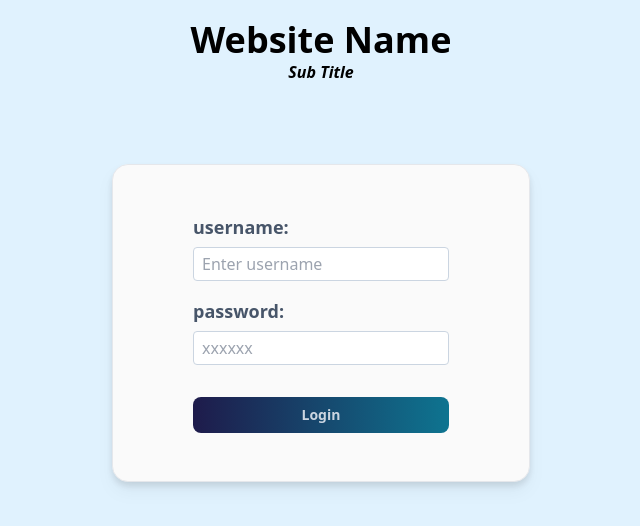
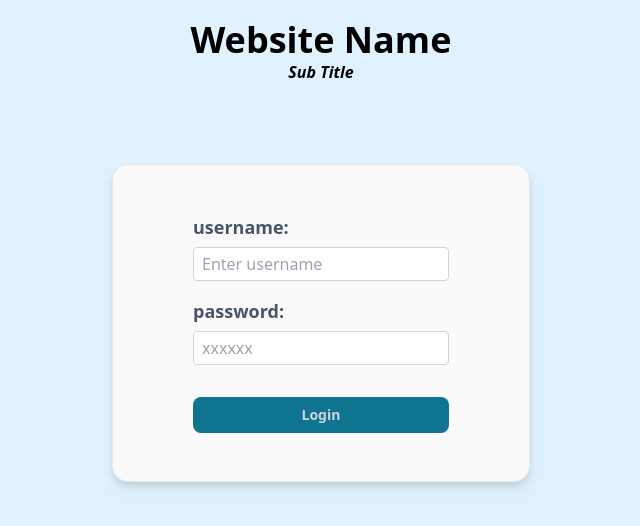
Before and after one commit to Salil-Narvekar/appleWebsite, a React (Create React App) app: page /#/login in a window 1280 px wide. Shown: the top 526 px of the page, without its empty margins (319-959 px from the left). Built offline with nearby package versions, Linux system fonts and the light colour scheme.

Commit message:
commit 22/03 11:00pm

```diff
--- a/src/Components/ButtonMain.jsx
+++ b/src/Components/ButtonMain.jsx
@@ -7,15 +7,15 @@ const ButtonMain = ({ buttonLable, name, onClick, disabled, size, color }) => {
                 className=
                 {
                     size === "small" && color === "green" ?
-                        "py-1 pl-2 pr-2 bg-gradient-to-r from-green-700 to-green-500 text-white text-sm transition duration-500 ease-in-out hover:scale-95 hover:bg-gradient-to-l hover:text-white cursor-pointer rounded-lg sm:w-full w-full font-semibold"
+                        "py-1 pl-2 pr-2  bg-green-600 text-white text-sm transition duration-500 ease-in-out hover:scale-95 hover:bg-green-800 hover:text-white cursor-pointer rounded-lg sm:w-full w-full font-semibold"
                         : size === "small" ?
-                            "py-1 pl-2 pr-2 bg-gradient-to-r from-indigo-950 to-cyan-700 text-slate-300 text-sm transition duration-500 ease-in-out hover:scale-95 hover:bg-gradient-to-l hover:text-white cursor-pointer rounded-lg sm:w-full w-full font-semibold"
+                            "py-1 pl-2 pr-2 bg-cyan-700 text-slate-300 text-sm transition duration-500 ease-in-out hover:scale-95 hover:bg-cyan-900 hover:text-white cursor-pointer rounded-lg sm:w-full w-full font-semibold"
                             : color === "green" ?
-                                "py-2 pl-4 pr-4 bg-gradient-to-r from-green-700 to-green-500 text-white text-sm transition duration-500 ease-in-out hover:scale-95 hover:bg-gradient-to-l hover:text-white cursor-pointer rounded-lg sm:w-full w-full font-semibold"
+                                "py-2 pl-4 pr-4 bg-green-600 text-white text-sm transition duration-500 ease-in-out hover:scale-95 hover:bg-green-800 hover:text-white cursor-pointer rounded-lg sm:w-full w-full font-semibold"
                                 : color === "red" ?
-                                    "py-2 pl-4 pr-4 bg-gradient-to-r from-red-800 to-red-700 text-white text-sm transition duration-500 ease-in-out hover:scale-95 hover:bg-gradient-to-l hover:text-white cursor-pointer rounded-lg sm:w-full w-full font-semibold"
+                                    "py-2 pl-4 pr-4 bg-red-800 text-white text-sm transition duration-500 ease-in-out hover:scale-95 hover:bg-red-900 hover:text-white cursor-pointer rounded-lg sm:w-full w-full font-semibold"
                                     :
-                                    "py-2 pl-4 pr-4 bg-gradient-to-r from-indigo-950 to-cyan-700 text-slate-300 text-sm transition duration-500 ease-in-out hover:scale-95 hover:bg-gradient-to-l hover:text-white cursor-pointer rounded-lg sm:w-full w-full font-semibold"
+                                    "py-2 pl-4 pr-4 bg-cyan-700 text-slate-300 text-sm transition duration-500 ease-in-out hover:scale-95 hover:bg-cyan-900 hover:text-white cursor-pointer rounded-lg sm:w-full w-full font-semibold"
                 }
 
                 name={name}
--- a/src/Components/Form.jsx
+++ b/src/Components/Form.jsx
@@ -124,7 +124,7 @@ const Form = () => {
 
                     <div className='sm:h-16'>
                         <div className='grid sm:grid-cols-2 gap-1 '>
-                            <label className='sm:text-lg font-bold text-slate-600'>Select Device: </label>
+                            <label className='sm:text-lg font-bold text-slate-600'>Select device type: </label>
                             <Select
                                 className='bg-white text-slate-600 font-semibold text-sm text-left'
                                 options={devicesList}
--- a/src/Components/Login.jsx
+++ b/src/Components/Login.jsx
@@ -91,7 +91,7 @@ const Login = () => {
 
             {
               validateUsernameFlag && !loader &&
-              <span className='text-red-600 text-xs text-left grid justify-end'>Username required</span>
+              <span className='text-red-700 text-xs text-left grid justify-end'>Username required</span>
             }
           </div>
 
@@ -112,7 +112,7 @@ const Login = () => {
 
             {
               validatePassFlag && !loader &&
-              <span className='text-red-600 text-xs text-left grid justify-end'>Password required</span>
+              <span className='text-red-700 text-xs text-left grid justify-end'>Password required</span>
             }
           </div>
 
@@ -129,7 +129,7 @@ const Login = () => {
 
           {
             invalidCredentials !== '' && !loader &&
-            <span className='text-red-600 text-md font-semibold animate-pulse'> {invalidCredentials} </span>
+            <span className='text-red-700 text-md font-semibold animate-pulse'> {invalidCredentials} </span>
           }
 
         </form>
--- a/src/Components/ValidationMsg.jsx
+++ b/src/Components/ValidationMsg.jsx
@@ -2,7 +2,7 @@ import React from 'react'
 
 const ValidationMsg = ({errorMsg}) => {
   return (
-    <div className='text-xs text-red-950 font-medium mt-1 sm:text-right'>
+    <div className='text-xs text-red-700 font-medium mt-1 sm:text-right'>
       {errorMsg}
     </div>
   )
```
